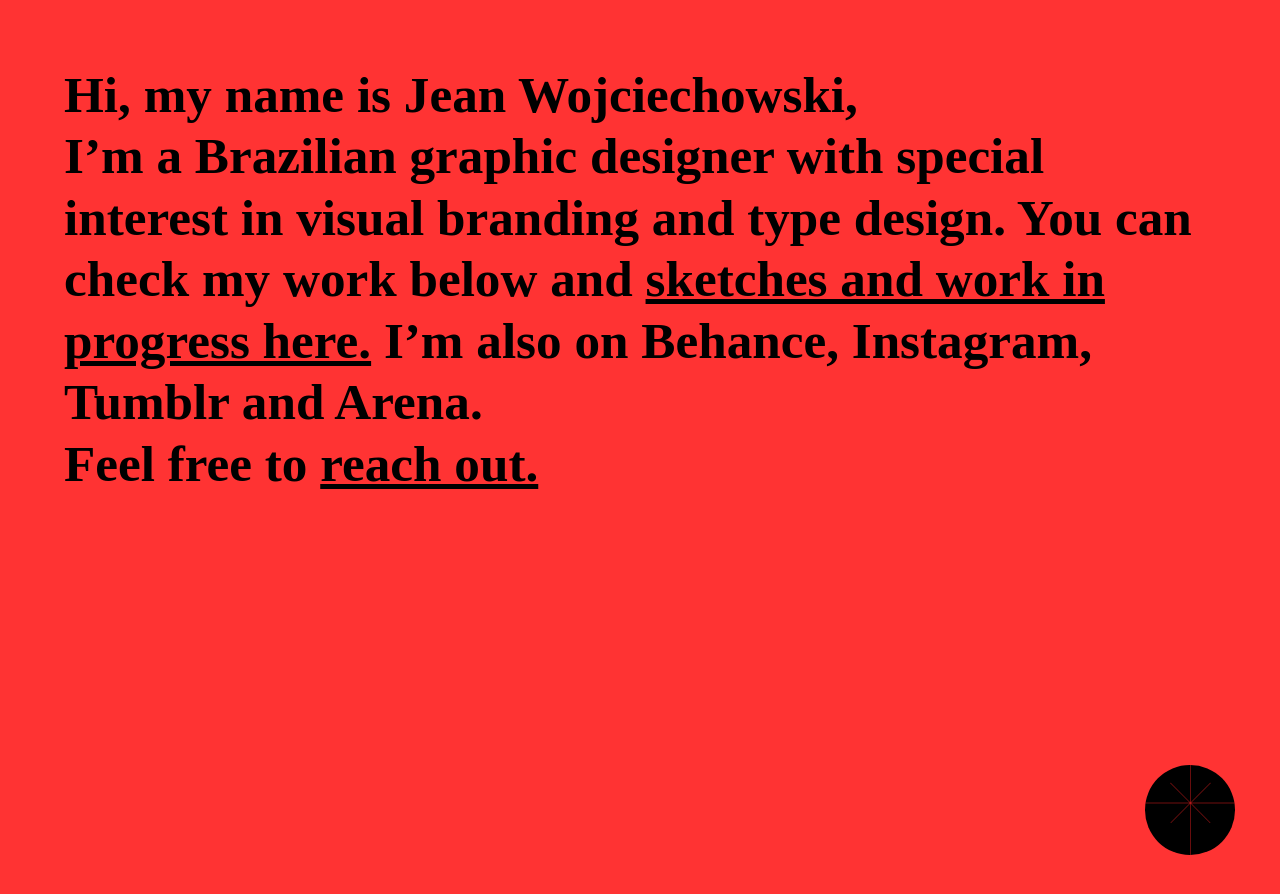
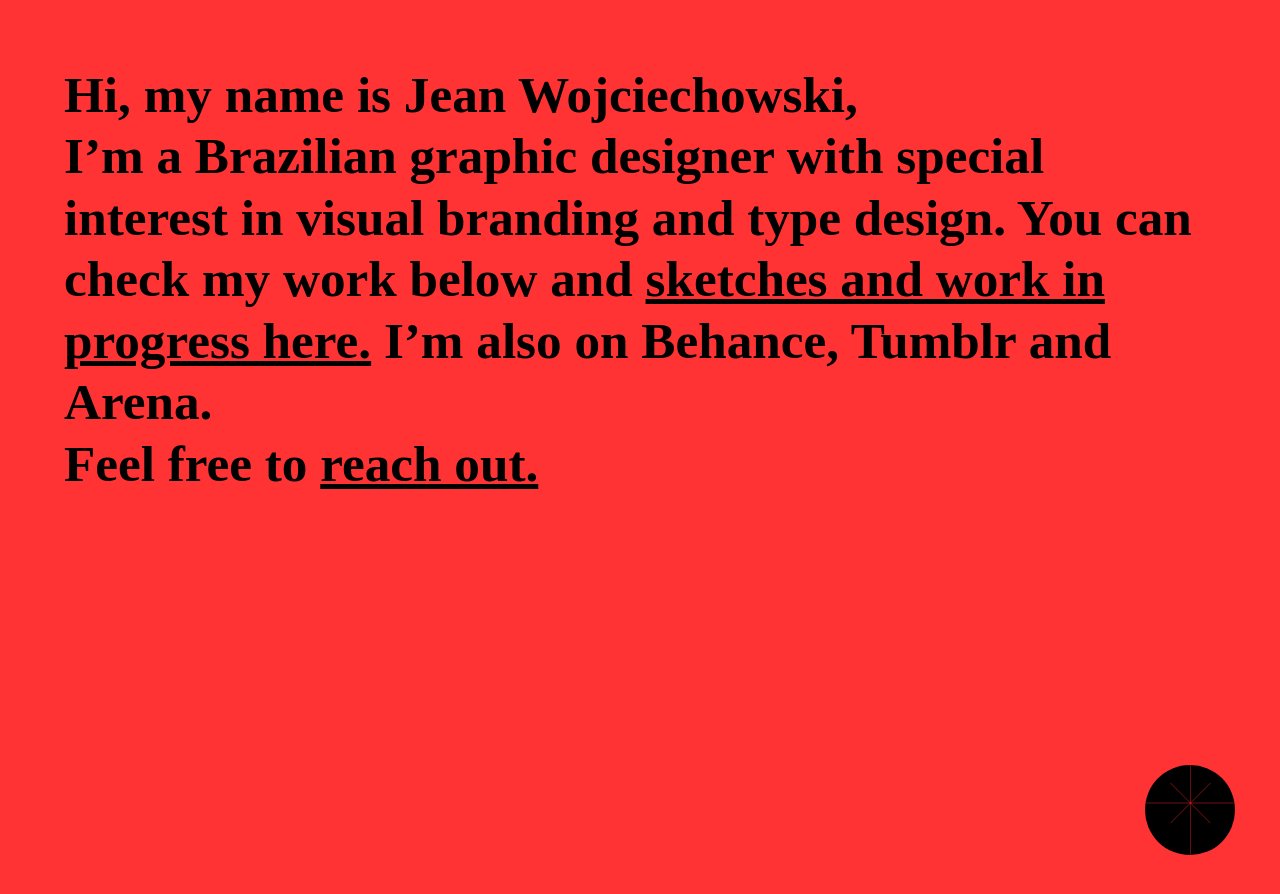
Before and after one commit to rnmp/jeans-dope-site, a Jekyll site: the page built from index.md, in a window 1280 px wide and 900 px high. Shown: the top 894 px of the window. Built offline with Jekyll 4.4.1, drawn with Linux system fonts in a browser that asks for light colours; some web fonts are replaced.

Commit message:
Updated Index

```diff
--- a/index.md
+++ b/index.md
@@ -5,5 +5,5 @@
 ---
 
 Hi, my name is Jean Wojciechowski,<br /> I’m a Brazilian graphic designer with special interest in visual branding and type design.
-You can check my work below and <a href="/wip"><u>sketches and work in progress here.</u></a> I’m also on <a href="{{ site.links.behance }}">Behance</a>, <a href="{{ site.links.instagram }}">Instagram</a>, <a href="{{ site.links.tumblr }}">Tumblr</a> and <a href="{{ site.links.arena }}">Arena</a>.<br />
+You can check my work below and <a href="/wip"><u>sketches and work in progress here.</u></a> I’m also on <a href="{{ site.links.behance }}">Behance</a>, <a href="{{ site.links.tumblr }}">Tumblr</a> and <a href="{{ site.links.arena }}">Arena</a>.<br />
 Feel free to <a href="mailto:woj.jean@gmail.com"><u>reach out.</u></a>
```
